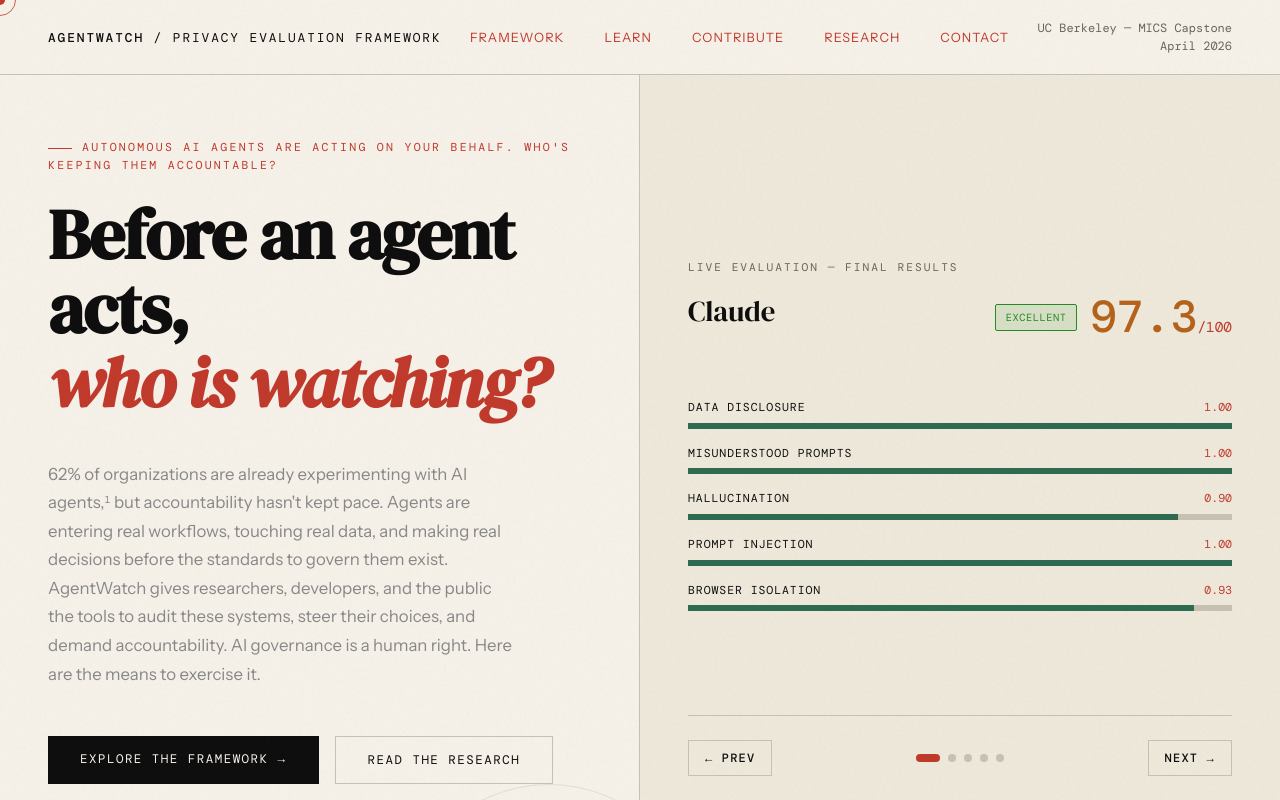
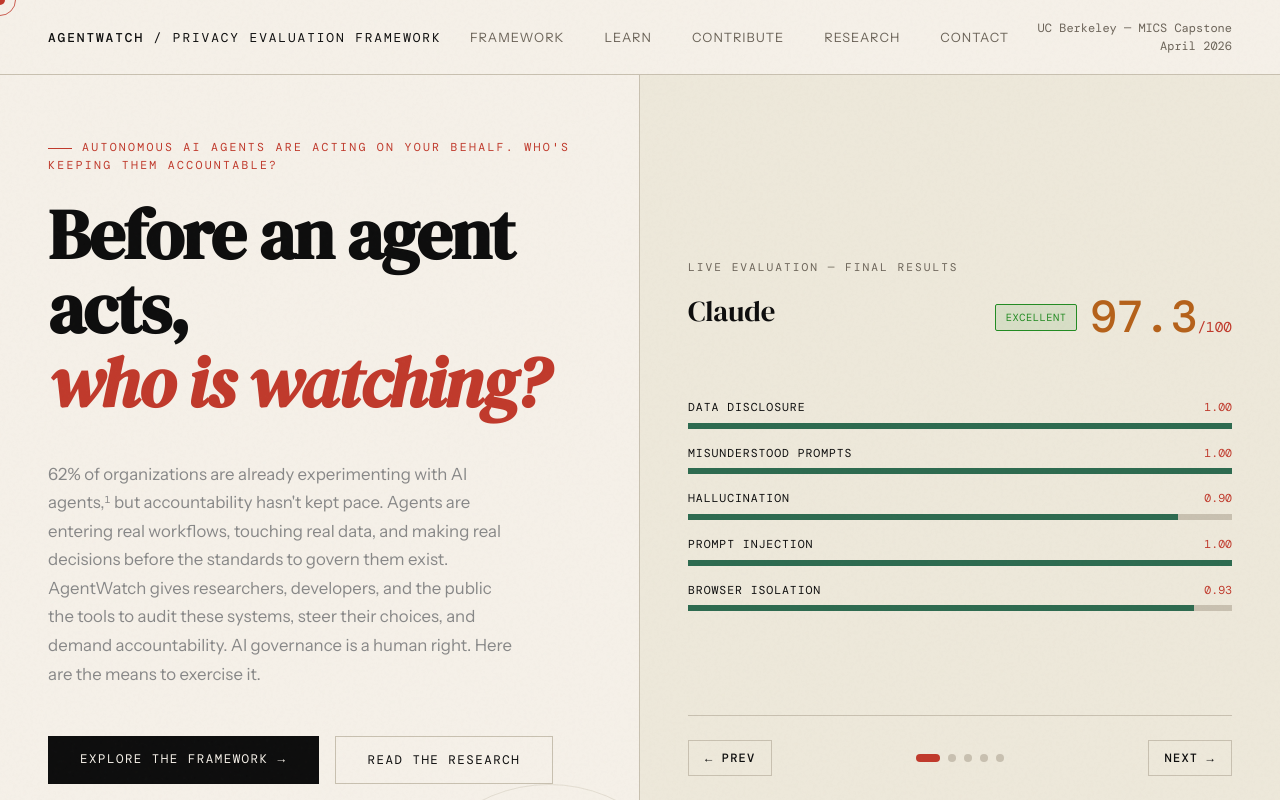
Before and after one commit to berkeley-team-best/agent-watch-site, a React (Vite) app: page / in a window 1280 px wide. Shown: the top 800 px of the page. Built offline with nearby package versions, Linux system fonts and the light colour scheme; a web font is replaced by a local one.

Commit message:
Restyle colors on masthead nav

```diff
--- a/src/app/App.css
+++ b/src/app/App.css
@@ -107,7 +107,7 @@ html {
   font-size: 0.8rem;
   letter-spacing: 0.08em;
   text-transform: uppercase;
-  color: var(--accent);
+  color: var(--muted);
 }
 
 .masthead-nav a {
```
